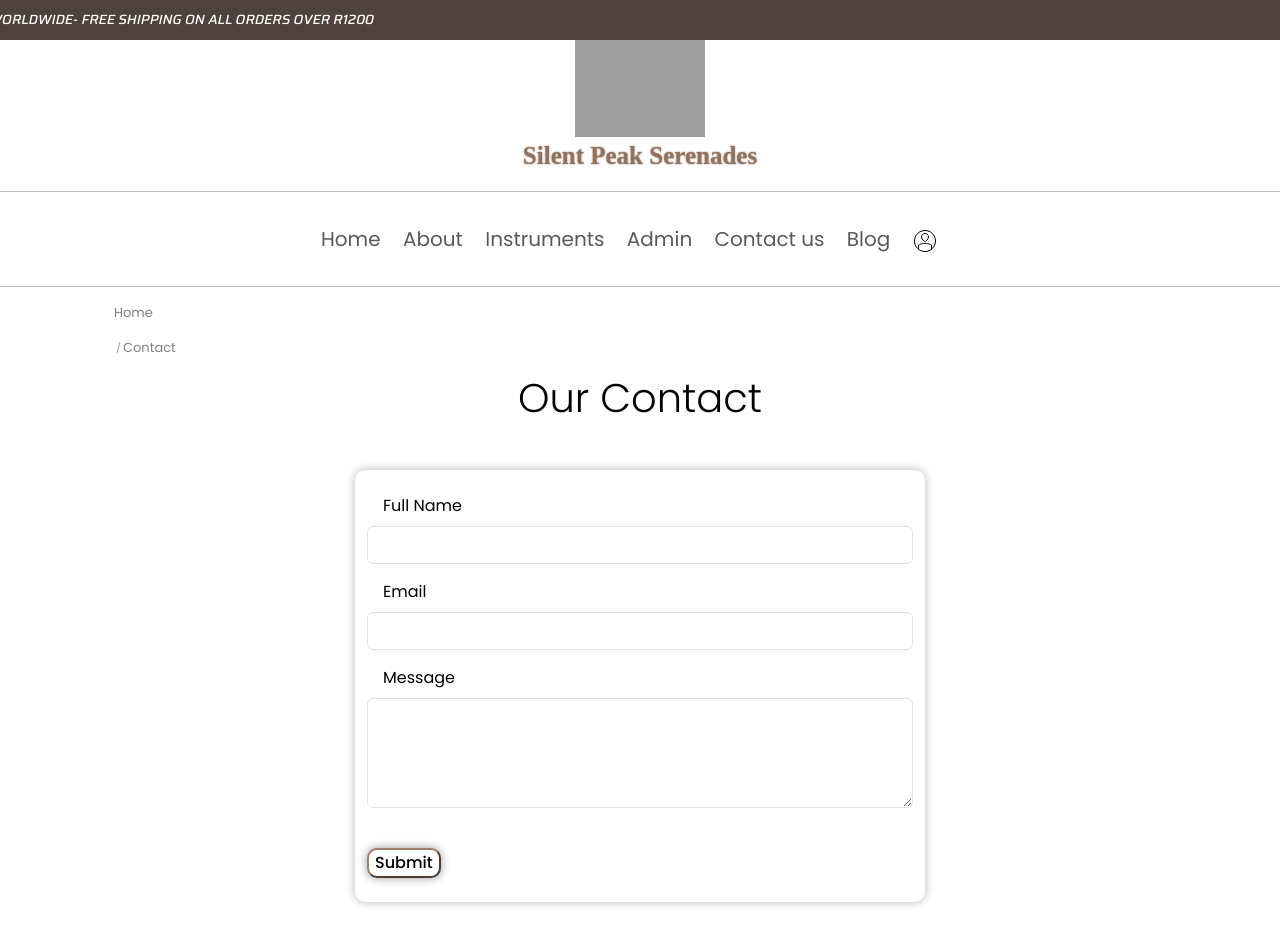
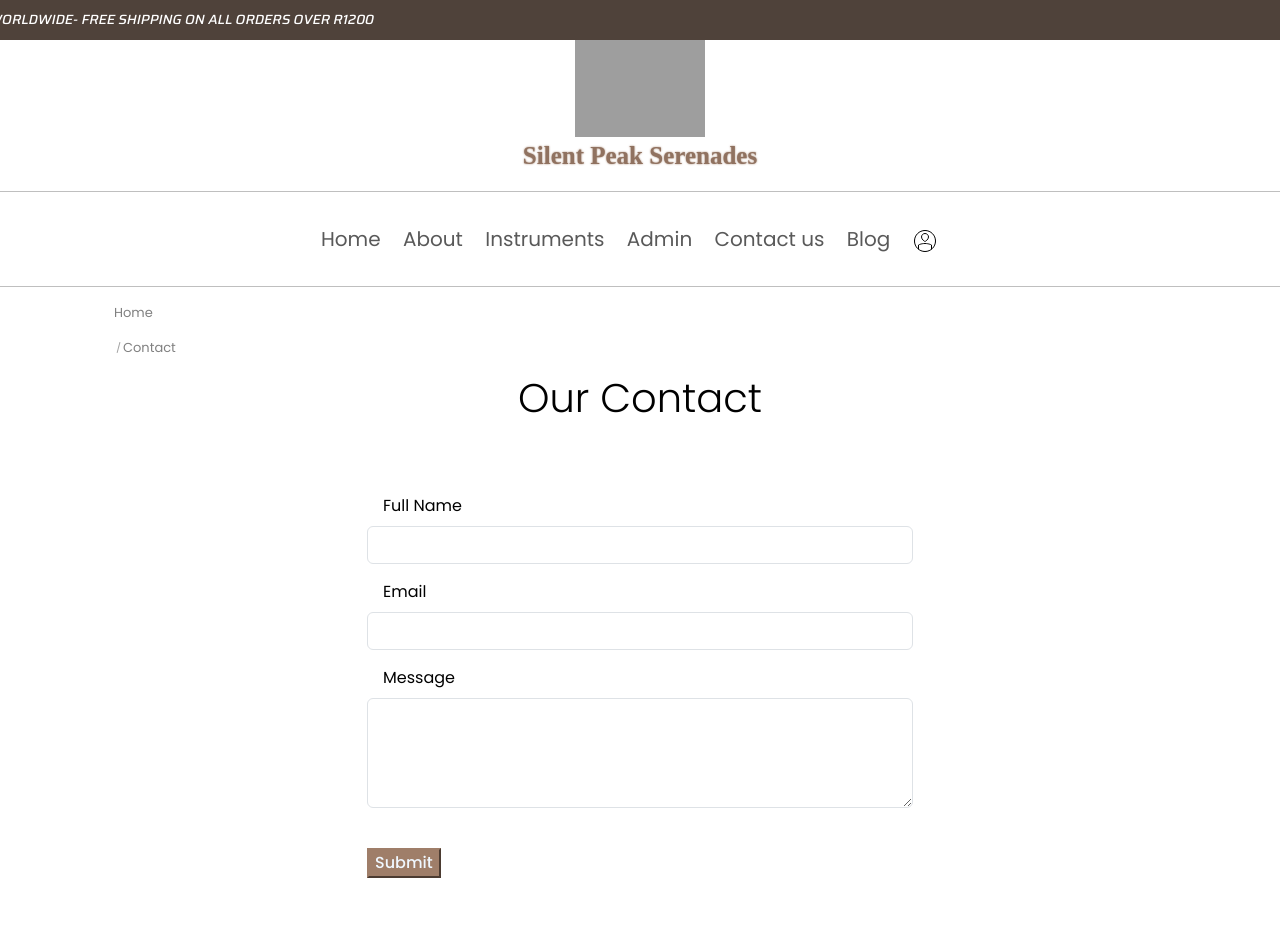
Before and after one commit to tlcgeyer/silentpeakSerenades, a Vue app in the folder frontend/: page /contact in a window 1280 px wide. Shown: the top 952 px of the page. Built offline with nearby package versions, Linux system fonts and the light colour scheme; grey boxes are pictures that could not be loaded; a web font is replaced by a local one; what vue3-cookies would draw is missing.

Commit message:
contactform

```diff
--- a/frontend/src/views/ContactView.vue
+++ b/frontend/src/views/ContactView.vue
@@ -2,7 +2,8 @@
     <div class="container">
         <ul class="breadcrumbs">
             <li class="breadcrumb">
-                <router-link to="/" style="text-decoration: none; color: grey; font-size: small;" class="breadcrumb-label"><span>Home</span></router-link>
+                <router-link to="/" style="text-decoration: none; color: grey; font-size: small;"
+                    class="breadcrumb-label"><span>Home</span></router-link>
             </li>
             <li class="breadcrumb item-active">
                 <span class="breadcrumb-label" style="color: grey; font-size:small;">Contact</span>
@@ -14,16 +15,20 @@
             <div class="col-md-6" id="contactForm">
                 <form class="submit-form" action="https://formspree.io/f/mbjnkpna" method="POST" name="contact-form">
                     <div class="mb-3"> <br>
-                    <label class="form-label d-flex justify-content-left mx-3" for="fullName" id="darker-1">Full Name</label>
-                    <input type="text" id="name" v-model="name" class="form-control " required="fullName" name="name">
+                        <label class="form-label d-flex justify-content-left mx-3" for="fullName" id="darker-1">Full
+                            Name</label>
+                        <input type="text" id="name" v-model="name" class="form-control " required="fullName"
+                            name="name">
                     </div>
                     <div class="mb-3">
                         <label class="form-label d-flex justify-content-left mx-3" id="darker-1">Email</label>
-                    <input type="email" id="email" v-model="email" class="form-control" required="email" name="email">
+                        <input type="email" id="email" v-model="email" class="form-control" required="email"
+                            name="email">
                     </div>
                     <div class="mb-3">
                         <label class="form-label d-flex justify-content-left mx-3" id="darker-1">Message</label>
-                    <textarea id="message" v-model="message" class="form-control" rows="4" required="message" name="message"></textarea>
+                        <textarea id="message" v-model="message" class="form-control" rows="4" required="message"
+                            name="message"></textarea>
                     </div>
                     <br>
                     <button type="submit" class="d-flex justify-content-left" id="subButton">Submit</button>
@@ -41,19 +46,18 @@
 </script>
 
 <style scoped>
-#contactForm{
+#contactForm {
     border-radius: 10px;
-    box-shadow: 0 0 10px rgba(0, 0, 0, 0.3);
+    /* box-shadow: 0 0 10px rgba(0, 0, 0, 0.3); */
 }
 
 #subButton {
-    border-radius: 10px;
-    background-color: white;
     cursor: pointer;
-    transition: background-color 0.3s;
     font-weight: 500;
-    box-shadow: 0 0 10px rgba(0, 0, 0, 0.4);
-    border-color:  #9F7E69;
+    border-color: #9F7E69;
+    background-color: #9F7E69;
+    color: aliceblue;
+
 }
 
 #subButton:hover {
```
Lines whose indentation alone changed are shown as unchanged.
